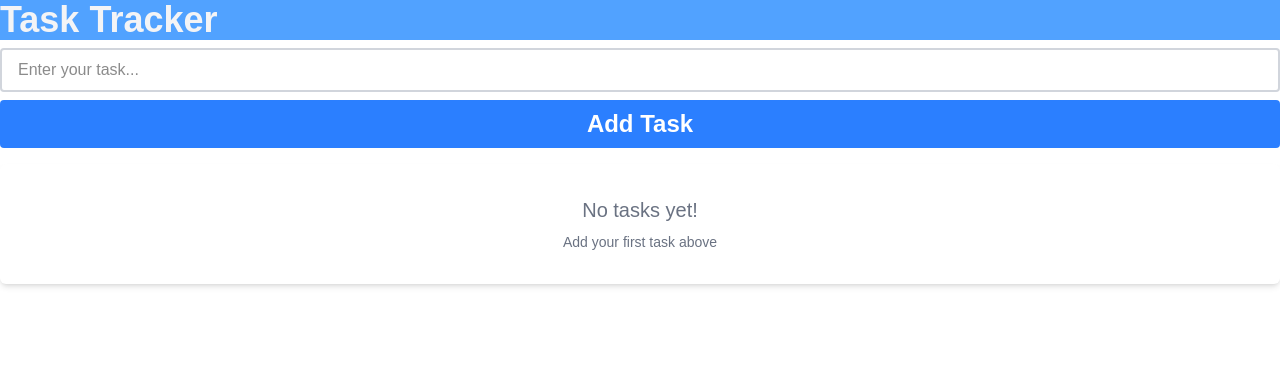
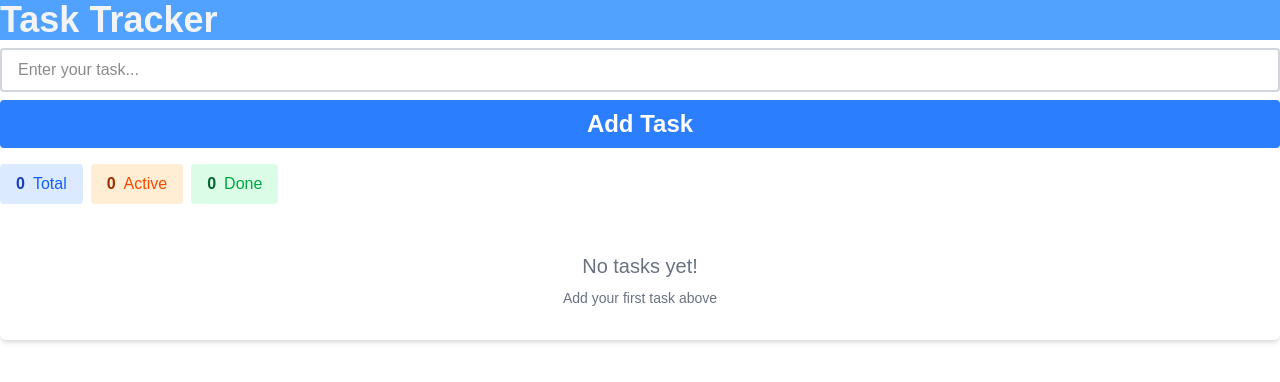
Before and after one commit to maeeshamaliha22/task-tracker, a Next.js app: page / in a window 1280 px wide. Shown: the top 382 px of the page. Built offline with nearby package versions, Linux system fonts and the light colour scheme.

Commit message:
Added task count

```diff
--- a/app/page.tsx
+++ b/app/page.tsx
@@ -51,6 +51,28 @@ export default function TaskTracker() {
         </button>
       </div>
 
+      {/* Adding task count */}
+      <div className="flex gap-2 mt-4 mb-4">
+        <div className="bg-blue-100 px-4 py-2 rounded">
+          <span className="font-bold text-blue-800">{tasks.length}</span>
+          <span className="text-blue-600 ml-2">Total</span>
+        </div>
+
+        <div className="bg-orange-100 px-4 py-2 rounded">
+          <span className="font-bold text-orange-800">
+            {tasks.filter((t) => !t.completed).length}
+          </span>
+          <span className="text-orange-600 ml-2">Active</span>
+        </div>
+
+        <div className="bg-green-100 px-4 py-2 rounded">
+          <span className="font-bold text-green-800">
+            {tasks.filter((t) => t.completed).length}
+          </span>
+          <span className="text-green-600 ml-2">Done</span>
+        </div>
+      </div>
+
       {/* Task List Container */}
       <div className="bg-white rounded-md shadow-md overflow-hidden mt-4">
         {tasks.length === 0 ? (
```
